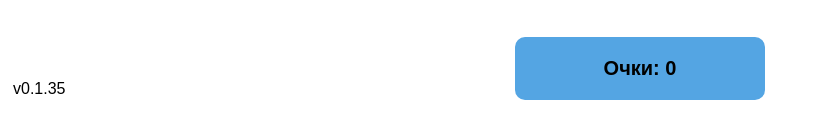
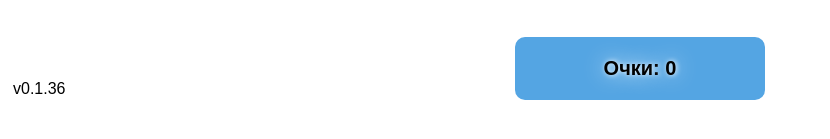
Before and after one commit to iLightGit/custle-fun, a plain HTML site: page index.html in a window 1280 px wide. Shown: the part 523-662 px from the top of the page, without its empty margins (0-830 px from the left). Drawn offline with Linux system fonts and the light colour scheme.

Commit message:
ver 0.1.+ - тест добавления очков пользователю

```diff
--- a/css/css.css
+++ b/css/css.css
@@ -281,7 +281,7 @@ table {
 .playerScore,
 .bonusScore {
     margin: auto;
-
+    text-shadow: 1px 0 5px #fff, 0 0 21px #fff;
     border-radius: 10px;
 }
 
--- a/js/js.js
+++ b/js/js.js
@@ -8,7 +8,7 @@ $(document).ready(function () {
     vkBridge.send("VKWebAppInit");
 
 
-    const gameVersion = 'v0.1.35';
+    const gameVersion = 'v0.1.36';
 
     console.log(gameVersion);
 
@@ -238,7 +238,8 @@ $(document).ready(function () {
 
             // оспользуем уровня для очков, т.к. очки нифига не работают
             let getUserLevel = VKajaxFN('secure.getUserLevel?user_ids=');
-            console.log('здесь будем записывать рекорд', getUserLevel, getUserLevel[0]);
+            console.log('здесь будем записывать рекорд123', getUserLevel);
+            console.log('здесь будем записывать рекорд222', getUserLevel.response[0]?.level);
             if(getUserLevel[0].level>gameResult){
                 console.log('оно работает???', gameResult);
                 let setUserLevel = VKajaxFN('secure.setUserLevel?&level='+gameResult+'&user_id=');
```
